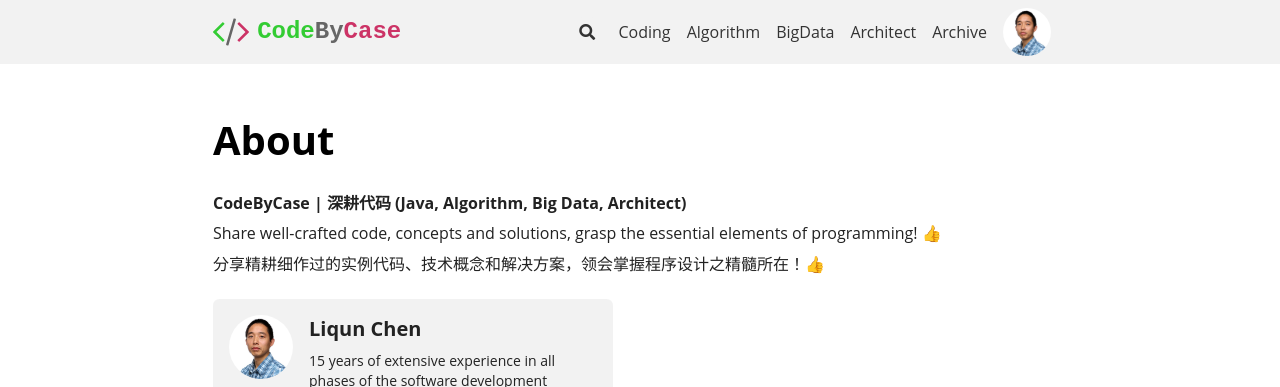
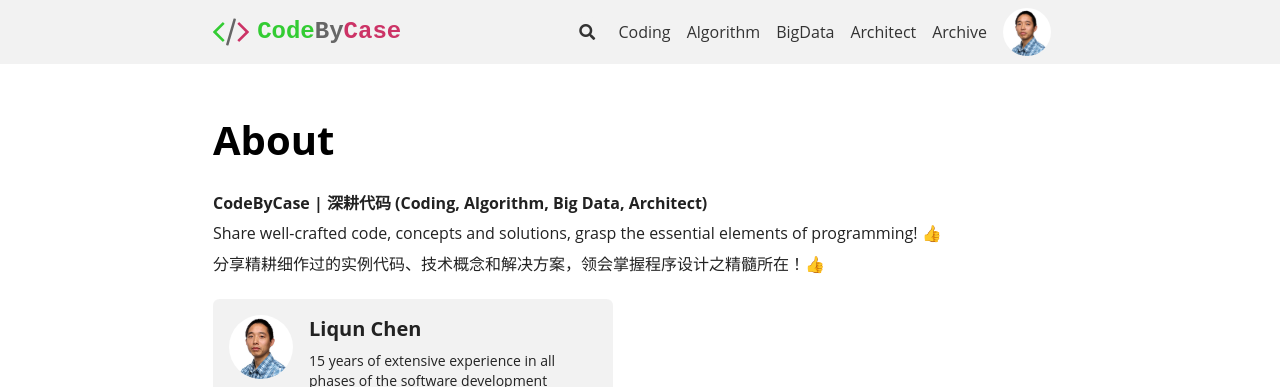
Before and after one commit to codebycase/codebycase.github.io, a Jekyll site: the page built from about.md, in a window 1280 px wide. Shown: the top 387 px of the page. Built offline with Jekyll 4.4.1, drawn with Linux system fonts in a browser that asks for light colours; nearby versions of some CDN libraries; emoji names are drawn with the system emoji font; comment, search, counter and statistics services are not loaded.

Commit message:
change java to coding

```diff
--- a/_config.yml
+++ b/_config.yml
@@ -22,7 +22,7 @@
 baseurl : '/' # does not include hostname
 title   : CodeByCase
 description: > # this means to ignore newlines until "Language & timezone"
-  CodeByCase | 深耕代码 (Java, Algorithm, Big Data, Architect)
+  CodeByCase | 深耕代码 (Coding, Algorithm, Big Data, Architect)
 
 ## => Language and Timezone
 ##############################
--- a/about.md
+++ b/about.md
@@ -3,7 +3,7 @@
 key: page-about
 ---
 
-**CodeByCase \| 深耕代码 (Java, Algorithm, Big Data, Architect)**
+**CodeByCase \| 深耕代码 (Coding, Algorithm, Big Data, Architect)**
 
 Share well-crafted code, concepts and solutions, grasp the essential elements of programming! :+1:
 
```
Also changed, not shown: README-zh.md, README.md.
